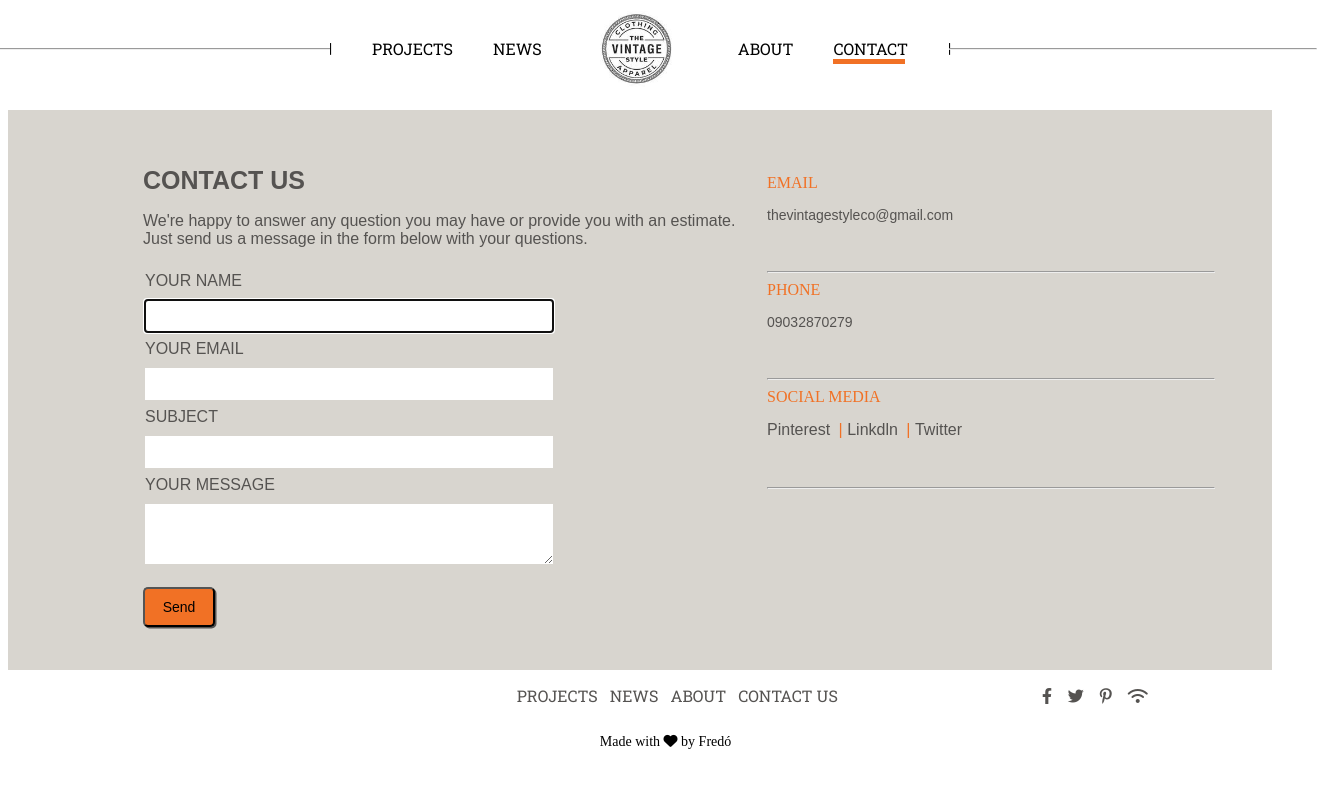
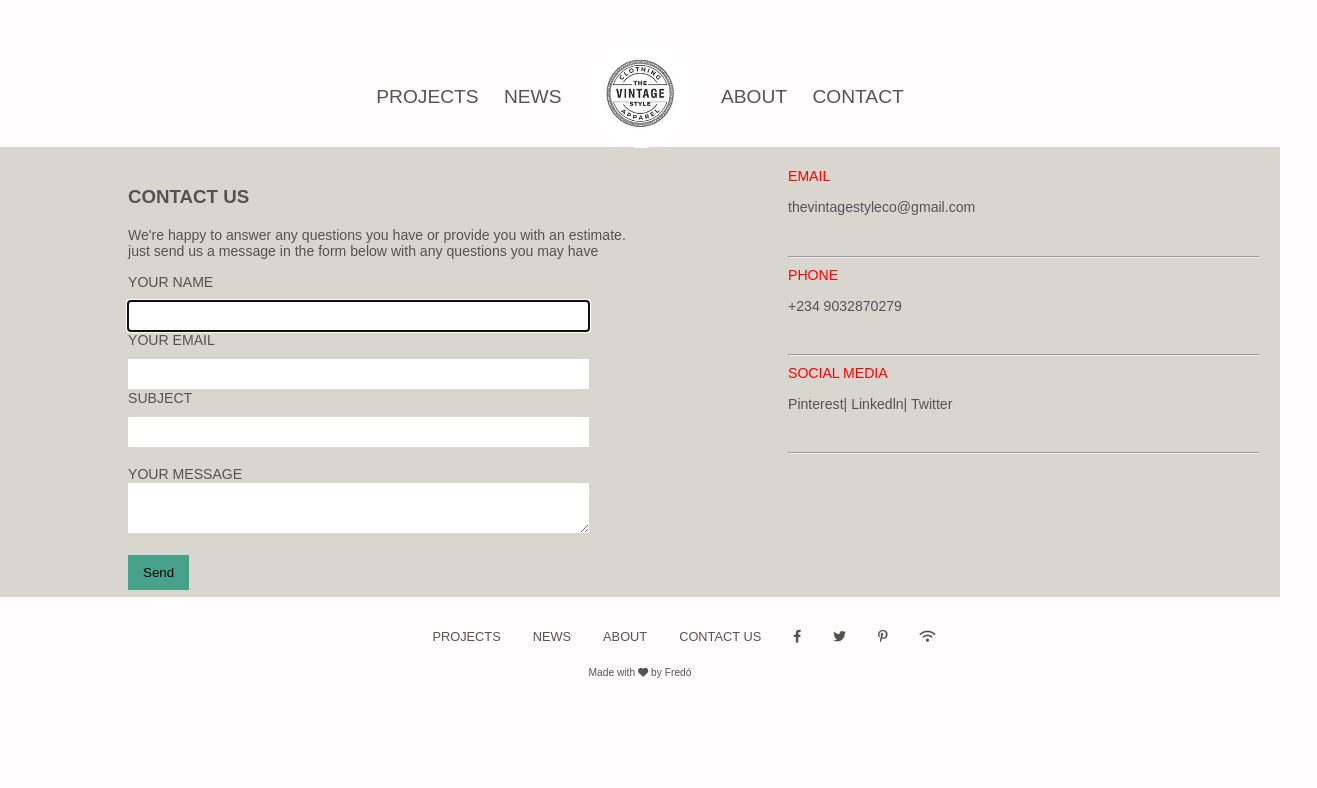
Before and after one commit to fredo-thelastcodebender/FORM, a plain HTML site: page index.html in a window 1280 px wide. Shown: the whole page, 1317 px wide, since content can reach past the window. Drawn offline with Linux system fonts and the light colour scheme.

Commit message:
Add files via upload

```diff
--- a/index.html
+++ b/index.html
@@ -8,77 +8,59 @@
     <link rel="shortcut icon" href="Form logo.jpg">
     <link rel="stylesheet" href="style.css">
     <link rel="stylesheet" href="https://use.fontawesome.com/releases/v6.0.0/css/all.css">
+
 </head>
 <body>
+    <Header class="head">
+        <nav>
+            <ul class="li">
+                <li class="li"><a href="#">PROJECTS</a></li>
+                <li class="li"><a href="#">NEWS</a></li>
+                <li class="li"><a href="index.html"><img src="Form logo.jpg" alt="logo"></a> </li>
+                <li class="li"><a href="#">ABOUT</a></li>
+                <li class="li"><a href="#">CONTACT</a></li>
+            </ul>
+        </nav>
+    </Header>
 
-    <div class="navbar">
-        <ul>
-            <div class="hr-1">
+    <main>
+        <section class="contact">
+            <h3>CONTACT US</h3>
+            <p>We're happy to answer any questions you have or
+                provide you with an estimate. just send us a message in the
+                form below with any questions you may have
+            </p>
+            <form action="index.html">
+            <label for="your-name">YOUR NAME</label><br>
+            <input type="text" name="your name" id="your-name" class="input" required autofocus /><br>
+            <label for="email">YOUR EMAIL</label><br>
+            <input type="email" name="email" id="email" class="input" required /><br>
+            <label for="subject">SUBJECT</label><br>
+            <input type="text" name="subject" id="subject" class="input" required /><br><br>
+            <label for="message">YOUR MESSAGE</label><br>
+            <textarea name="message" id="" ></textarea><br><br>
+            <input type="submit" value="Send" class="button">
+            </form>
+
+        </section>
+        <section class="personal">
+            <label for="email" style="color: red;">EMAIL</label><br>
+            <p><a href="mailto:fredprosper2020@gmail.com">thevintagestyleco@gmail.com</a></p><br>
             <hr>
-            </div>
-            <li> <p>|</p> </li>
-            <li>PROJECTS</li>
-            <li>NEWS</li>
-            <li><a href="index.html"><img src="Form logo.jpg" alt="logo"></a> </li>
-            <li>ABOUT</li>
-            <li id="contact">
-              CONTACT
-              <div class="underline"></div>
-            </li>
-            <li> <p>|</p></li>
-            <div class="hr-2">
+            <label for="phone" style="color:red;">PHONE</label><br>
+            <p>+234 9032870279</p><br>
             <hr>
-            </div>
-
-        </ul>
-    </div>
-
-    <div class="contact-form">
-      <div class="form">
-        <h1>CONTACT US</h1>
-        <p>We're happy to answer any question you may have or provide you with an estimate.<br> Just send us a message in the form below with your questions.</p>
-
-        <form class="" action="index.html" method="post">
-          <fieldset>
-            <label class="form-label">YOUR NAME <input type="text" name="first-name" required  autofocus/> </label>
-            <label class="form-label">YOUR EMAIL <input type="email" name="email" required /> </label>
-            <label class="form-label">SUBJECT  <input type="`text`" name="subject" required /> </label>
-            <label class="form-label">YOUR MESSAGE
-              <textarea name="message" rows="5" cols="50"></textarea>
-            </label>
-          </fieldset>
-          <button type="submit" name="form-submit">Send</button>
-        </form>
-      </div>
-
-      <div class="contact-info">
-        <label for="email" class="info-label">EMAIL
-          <p>  <a href="mailto:fredprosper2020@gmail.com">thevintagestyleco@gmail.com</a> </p>
-        </label>
-        <hr id="info-hr">
-        <label for="phone" class="info-label">PHONE
-          <p> <a href="call:09032870279">09032870279</a> </p>
-        </label>
-        <hr id="info-hr">
-        <label for="social-media" class="info-label" >SOCIAL MEDIA
-          <ul>
-            <li> <a href="https://www.pinterest.com/fredprosper2020/">Pinterest</a> </li>
-            |
-            <li> <a href="#">Linkdln</a> </li>
-            |
-            <li> <a href="https://twitter.com/fredo_tech">Twitter</a> </li>
-
-          </ul>
-        </label>
-        <hr id="info-hr">
-
-      </div>
-
-
-    </div>
-
+            <label for="web" style="color: red;">SOCIAL MEDIA</label><br>
+            <p>
+                <a href="">Pinterest</a>|
+                <a href="">Linkedln</a>|
+                <a href="">Twitter</a>
+            </p><br>
+            <hr>
+        </section>
+    </main>
     <footer>
-      <ul>
+      <ul class="">
           <li><a href="#">PROJECTS</a></li>
 
           <li><a href="#">NEWS</a></li>
--- a/style.css
+++ b/style.css
@@ -1,207 +1,103 @@
-@import url('https://fonts.googleapis.com/css2?family=Roboto+Slab&display=swap');
+body{
+    background-color: rgba(255, 253, 253, 0.767);
+    margin: 0%;
+    font-family: sans-serif;
+    color: rgb(85, 83, 81);
 
-* {
-  box-sizing: border-box;
-  padding: 0;
-  top: 0;
-  bottom: 0;
-  right: 0;
-  left: 0;
+}
+*{
+    box-sizing: border-box;
 }
 
-.navbar {
-   width: 100%;
-   height: 70px ;
-   display: flex;
-   justify-content: center;
-   align-items: flex-start;
+nav{
+    width: 100%;
+    text-align: center;
+}
+.ul, .li{
+    padding: 10px;
+    text-decoration: none;
+    display: inline-block;
+    font-size: 1.5vw;
 
 }
-
-.navbar ul {
-    display: flex;
-
+a{
+    text-decoration: none;
+    color: rgb(85, 83, 81);
+}
+a:hover{
+    border-bottom: 3px solid #f17125;
 
 }
-
-.navbar ul li {
-  list-style: none;
-  margin: 15px 40px 0 0;
-  font-family: 'Roboto Slab', serif;
-}
-
-.navbar ul li:hover {
-  color: #f17125;
-}
-
-#contact:hover {
-  display: none;
-}
-
-p {
-  margin-top: auto;
-  font-size: 14px;
-  font-weight:  normal;
-}
-
-.hr-1 {
-  margin-top: 16.5px;
-  width: 23rem;
-  margin-right: -2px;
+img{
+    width: 8.5vw;
+    border-radius: 100%;
+    margin-bottom: -2.8rem;
 
 }
-
-.hr-2 {
-  width: 23rem;
-  margin-top: 16.5px;
-  margin-left: -42px
-}
-img {
-  width: 7rem;
-  height: auto;
-  margin-top: -45px;
-}
-
-
-.underline {
-  display: block;
-  width: 4.5rem;
-  height: 5px;
-  background-color: #f17125;
+.contact{
+    width: 60%;
+    background-color: rgb(217, 213, 207);
+    float: left;
+    text-align: left;
+    padding: 20px 10%;
+    height: 450px;
 
 }
+.personal{
+    width: 40%;
+    background-color: rgb(217, 213, 207);
+    float: left;
+    text-align: left;
+    padding: 20px;
+    height: 450px;
+}
+.input{
+    width: 90%;
+    height: 30px;
+    margin-top: 10px;
+    border: none;
+}
+textarea{
+    width: 90%;
+    height: 50px;
+    border: none;
+}
+label{
+    font-weight: 300;
+    font-size: 1.1vw;
+}
+p{
+    font-size: 1.1vw;
+}
+.button{
+    padding: 10px 15px;
+    background-color: rgb(72, 161, 139);
+    border: none;
+}
+.button:hover{
+    background-color: rgb(65, 160, 71);
+}
+footer {
 
-.contact-form {
-  display: flex;
-  background-color: #d8d5cf;
-  margin-top: 2rem;
-    height: 35rem;
-}
-.form {
-
-
-
-
-  color: #555351;
-  font-family: sans-serif;
-}
-
-h1 {
-  padding-top: 39px;
-  margin-left: 135px;
-  font-size: 25px;
-}
-
-.form p {
-  margin-left: 135px;
-  font-size: 16px;
-}
-
-form {
-  font-size: 16px;
-  margin-left: 135px;
-  width: 80vw;
-
-}
-fieldset {
-  border: none;
-
-
-}
-
-.form-label {
-  display: block;
-  margin: 0.5rem 0;
-}
-input, textarea{
-  display: block;
-  font-size: 14px;
-  width: 40%;
-  height: 32px;
-  margin: 10px 0 0 0;
-  border: none;
-
-
-}
-textarea {
-  height: 60px;
-}
-
-button {
-  width: 4.5rem;
-  height: 2.5rem;
-  margin-top: 15px;
-  background-color: #f17125;
-  border-radius: 5px;
-  box-shadow: 1.5px 1.5px #555351;
-  font-size: 14px;
-  font-family: sans-serif;
-
-}
-
-
-.contact-info {
-  display: block;
-  margin: 4rem 0 0 -25rem;
-}
-
-.info-label {
-  color: #f17125;
-}
-
-.contact-info p, ul{
-  text-decoration: none;
-  font-family: sans-serif;
-  margin: 15px 0 3rem 0;
-}
-
-.contact-info p a {
-  text-decoration: none;
-  color: #555351;
-  transition: .1s;
-}
-
-.contact-info p a:hover {
-
-  color: #555351;
-  border-bottom: 3px solid #f17125;
-}
-
-
-
-ul li{
-  display: inline-block;
-  list-style: none;
-
-}
-
-ul li a {
-  text-decoration: none;
-  color: #555351;
-  margin-right: 4px;
-}
-
-#info-hr {
-  width: 28rem;
-}
-
-
-footer {
-  display: flex;
-  justify-content: center;
 
 }
 
 footer ul {
     font-family: 'Roboto Slab', serif;
     display: flex;
-    margin-left: -2rem;
+    justify-content: center;
+    font-size: 1vw;
+    font-family: sans-serif;
+    margin-left: 1rem;
+
 
 }
+footer li {
+  list-style: none;
+  margin: 2rem 0 0 2rem;
+}
 
-footer ul li a{
-  margin-right: 12px;
-}
+
 
 footer ul li a:hover {
 
@@ -210,7 +106,8 @@ color: #f17125;
 }
 
 .social-icons {
-  margin-left: 12rem;
+  display: flex;
+  margin-left;
 }
 
 .social-icons ul li  {
@@ -221,9 +118,25 @@ color: #f17125;
  .text {
   display: flex;
   justify-content: center;
-  margin: 4rem 0 0 -35rem;
+
+}
+
+.text p {
+  font-size: .8vw;
 }
 
 #heart-icon:hover {
   color: red;
 }
+
+
+@media screen and (max-width: 800px) {
+    .contact, .personal {
+      width: 100%; /* The width is 100%, when the viewport is 800px or smaller */
+    }
+
+  }
+
+  footer {
+    height: 20px;
+  }
```
Lines whose indentation alone changed are shown as unchanged.
